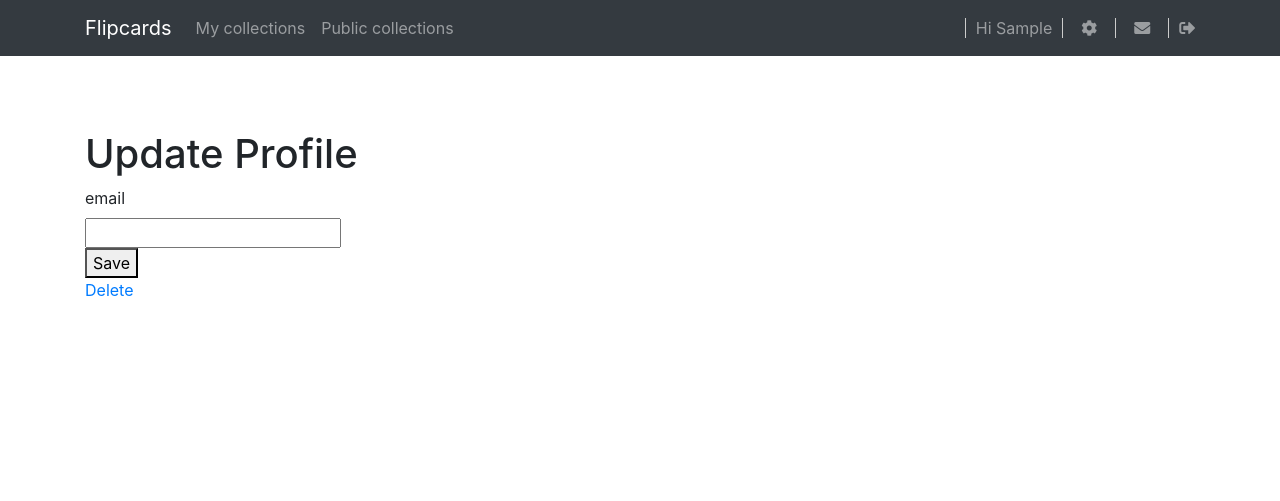
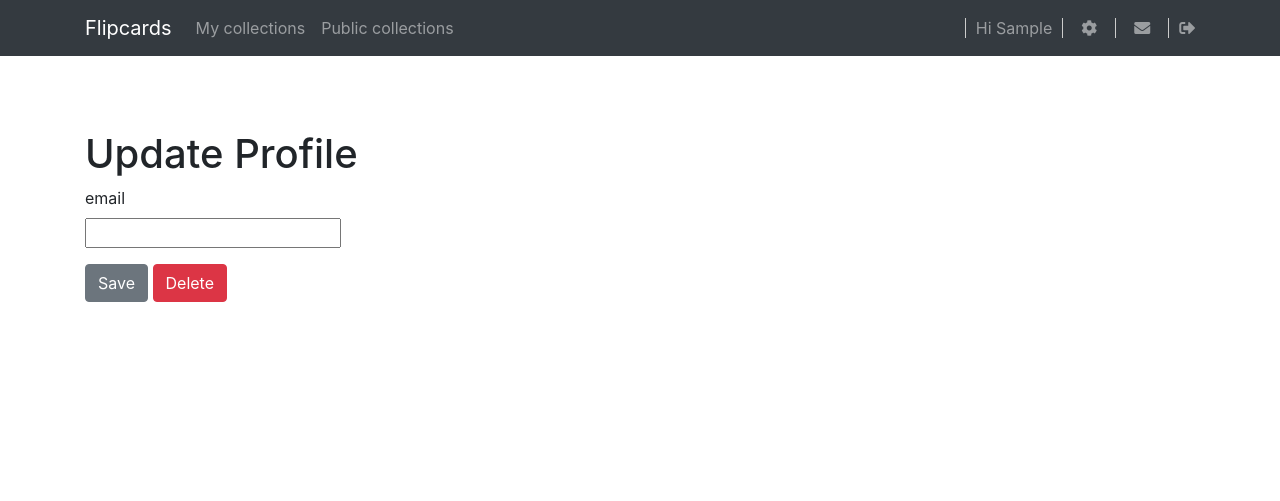
Before and after one commit to pepcmarques/flipcards, a Django app: page /accounts/create/ in a window 1280 px wide. Shown: the top 501 px of the page. Run offline with Django 3.2, Linux system fonts and the light colour scheme; the visitor is signed in with stand-in values (Sample User, id 1); some libraries are stand-ins or nearby versions.

Commit message:
fix profile link and beautify user form

```diff
--- a/flipcards/accounts/templates/user-form.html
+++ b/flipcards/accounts/templates/user-form.html
@@ -7,10 +7,10 @@
     <form method="POST">
         {% csrf_token %}
         {{ form|crispy}}
-        <button type="submit">Save</button>
+        <p></p>
+        <button type="submit" class="btn btn-secondary">Save</button>
+    {% if user.is_superuser %}
+        <button href="{% url 'accounts:delete_user' user.id %}" class="btn btn-danger">Delete</button>
+    {% endif %}
     </form>
-
-    {% if user.is_superuser %}
-        <a href="{% url 'accounts:delete_user' user.id %}">Delete</a>
-    {% endif %}
 {% endblock %}
```
